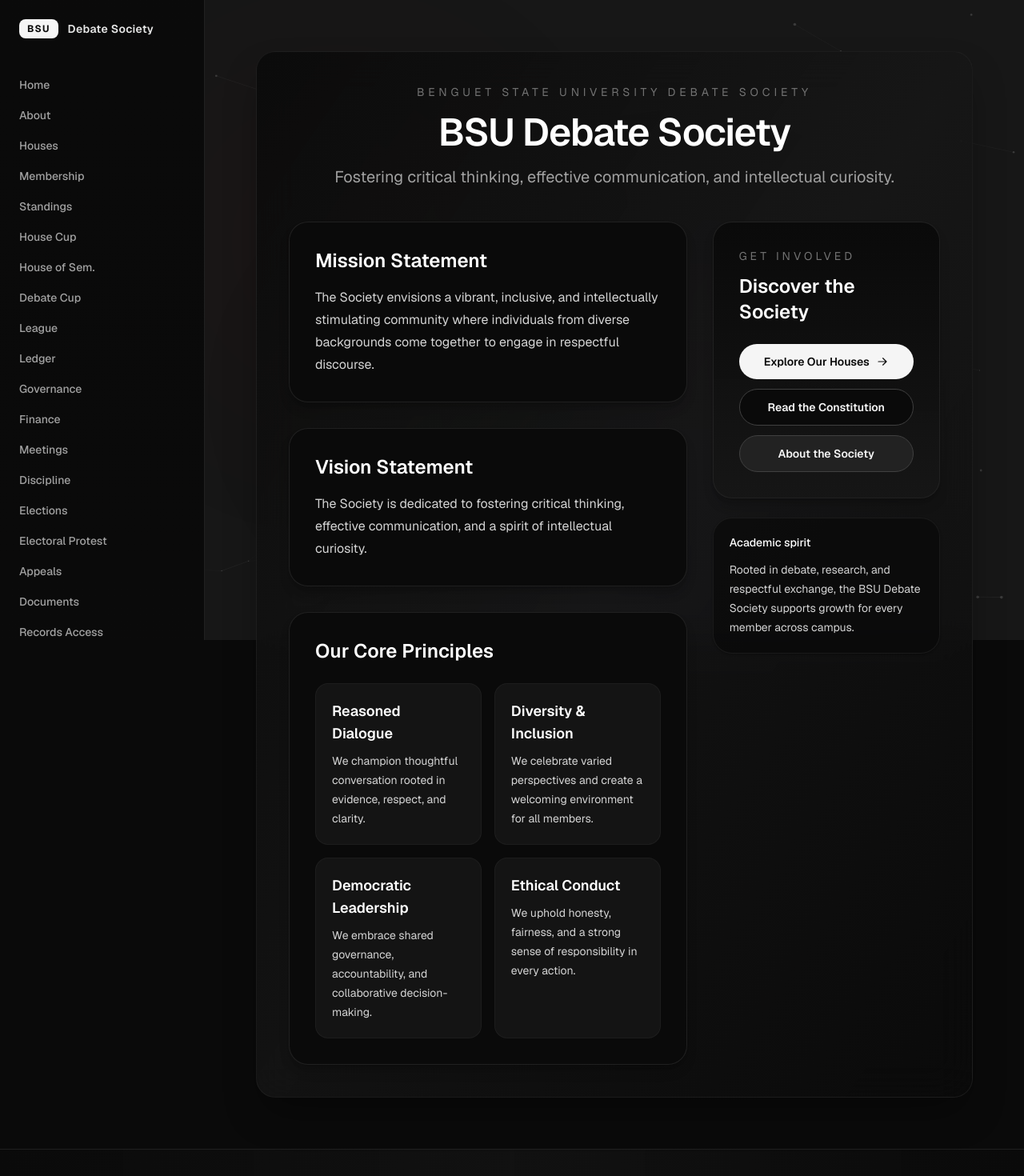
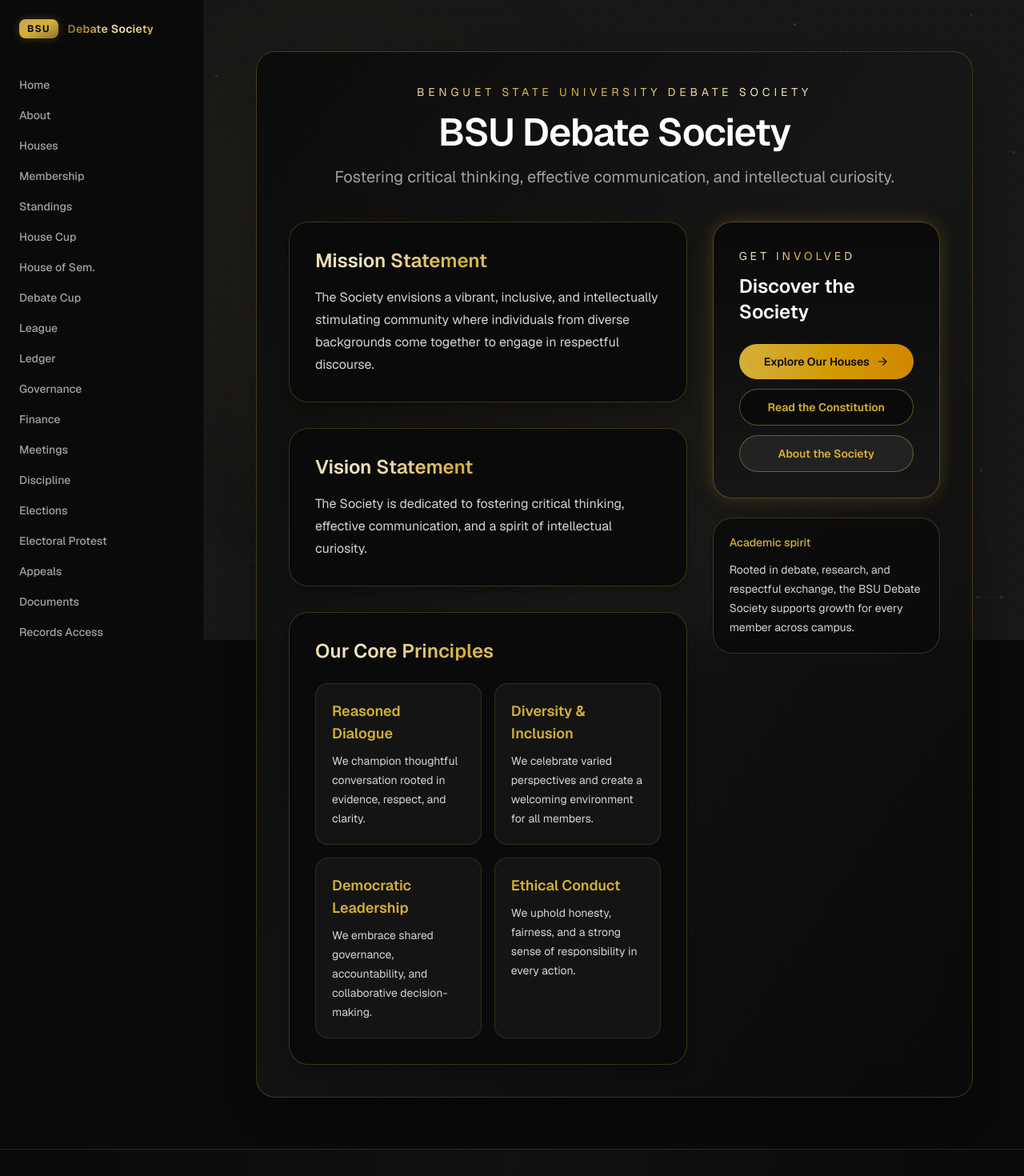
Before and after one commit to Brucejr777/bsu-debate-society, a Next.js app: page / in a window 1280 px wide. Shown: the top 1470 px of the page at 80% size. Built offline with nearby package versions, Linux system fonts and the light colour scheme.

Commit message:
gold and black theme

```diff
--- a/src/app/globals.css
+++ b/src/app/globals.css
@@ -21,6 +21,91 @@ body {
   -moz-osx-font-smoothing: grayscale;
 }
 
+/* ── Gold Shine Shimmer (True Metallic Gold) ── */
+@keyframes gold-shine {
+  0% { background-position: -200% center; }
+  100% { background-position: 200% center; }
+}
+
+.gold-shine {
+  background: linear-gradient(
+    90deg,
+    #8a7332 0%,
+    #b8962e 12%,
+    #e8d5a3 25%,
+    #f5e6c8 35%,
+    #d4af37 50%,
+    #f5e6c8 65%,
+    #e8d5a3 75%,
+    #b8962e 88%,
+    #8a7332 100%
+  );
+  background-size: 200% auto;
+  -webkit-background-clip: text;
+  background-clip: text;
+  -webkit-text-fill-color: transparent;
+  animation: gold-shine 5s linear infinite;
+}
+
+@keyframes gold-border-shine {
+  0% { background-position: 0% 50%; }
+  100% { background-position: 200% 50%; }
+}
+
+.gold-border-shine {
+  position: relative;
+  border: 2px solid transparent;
+  background-origin: border-box;
+  background-clip: padding-box, border-box;
+  background-image:
+    linear-gradient(var(--card-bg, #0a0a0a), var(--card-bg, #0a0a0a)),
+    linear-gradient(
+      90deg,
+      #7a6830,
+      #b8962e,
+      #e8d5a3,
+      #d4af37,
+      #e8d5a3,
+      #b8962e,
+      #7a6830
+    );
+  background-size: 100% 100%, 200% 100%;
+  animation: gold-border-shine 6s linear infinite;
+}
+
+/* ── Gold Pulse Glow ── */
+@keyframes gold-pulse {
+  0%, 100% { box-shadow: 0 0 5px rgba(184, 150, 46, 0.08); }
+  50% { box-shadow: 0 0 20px rgba(184, 150, 46, 0.2), 0 0 40px rgba(184, 150, 46, 0.08); }
+}
+
+.gold-glow {
+  animation: gold-pulse 4s ease-in-out infinite;
+}
+
+/* ── Silk Overlay ── */
+.silk-overlay {
+  position: fixed;
+  inset: 0;
+  z-index: 0;
+  pointer-events: none;
+  background-image:
+    repeating-linear-gradient(
+      0deg,
+      transparent,
+      transparent 2px,
+      rgba(184, 150, 46, 0.008) 2px,
+      rgba(184, 150, 46, 0.008) 4px
+    ),
+    repeating-linear-gradient(
+      90deg,
+      transparent,
+      transparent 2px,
+      rgba(184, 150, 46, 0.005) 2px,
+      rgba(184, 150, 46, 0.005) 4px
+    );
+}
+
 /* ── Scrollbar ── */
 ::-webkit-scrollbar {
   width: 8px;
@@ -31,12 +116,12 @@ body {
 }
 
 ::-webkit-scrollbar-thumb {
-  background: #404040;
+  background: linear-gradient(180deg, #8a7332, #b8962e, #8a7332);
   border-radius: 4px;
 }
 
 ::-webkit-scrollbar-thumb:hover {
-  background: #525252;
+  background: linear-gradient(180deg, #b8962e, #d4af37, #b8962e);
 }
 
 /* ── Animated Mesh Gradient Background ── */
@@ -51,61 +136,61 @@ body {
 .blob {
   position: absolute;
   border-radius: 50%;
-  filter: blur(100px);
-  opacity: 0.06;
+  filter: blur(120px);
+  opacity: 0.08;
   animation-timing-function: ease-in-out;
   animation-iteration-count: infinite;
 }
 
-/* Bathala red — top-left blob */
+/* Light gold — top-left blob */
 .blob-red {
   width: 600px;
   height: 600px;
   top: 5%;
   left: 5%;
-  background: radial-gradient(circle, #8b0000, transparent 70%);
+  background: radial-gradient(circle, #c5a44e, transparent 70%);
   animation: blob-move-1 20s infinite;
 }
 
-/* Laon blue — bottom-right blob */
+/* Metallic gold — bottom-right blob */
 .blob-blue {
   width: 550px;
   height: 550px;
   top: 55%;
   right: 5%;
-  background: radial-gradient(circle, #000b90, transparent 70%);
+  background: radial-gradient(circle, #b8962e, transparent 70%);
   animation: blob-move-2 25s infinite;
 }
 
-/* Kabunian purple — center blob */
+/* Warm gold — center blob */
 .blob-purple {
   width: 500px;
   height: 500px;
   top: 35%;
   left: 40%;
-  background: radial-gradient(circle, #280137, transparent 70%);
+  background: radial-gradient(circle, #d4af37, transparent 70%);
   animation: blob-move-3 22s infinite;
 }
 
-/* Manama green — bottom-left blob */
+/* Deep gold — bottom-left blob */
 .blob-green {
   width: 450px;
   height: 450px;
   bottom: 5%;
   left: 20%;
-  background: radial-gradient(circle, #006400, transparent 70%);
+  background: radial-gradient(circle, #8a7332, transparent 70%);
   animation: blob-move-4 28s infinite;
 }
 
 /* ── Selection ── */
 ::selection {
-  background-color: rgba(255, 255, 255, 0.15);
+  background-color: rgba(184, 150, 46, 0.25);
   color: #fff;
 }
 
 /* ── Focus Ring ── */
 :focus-visible {
-  outline: 2px solid rgba(255, 255, 255, 0.3);
+  outline: 2px solid rgba(184, 150, 46, 0.5);
   outline-offset: 2px;
   border-radius: 0.5rem;
 }
--- a/src/app/layout.tsx
+++ b/src/app/layout.tsx
@@ -39,6 +39,7 @@ export default function RootLayout({
           <div className="blob blob-purple" />
           <div className="blob blob-green" />
         </div>
+        <div className="silk-overlay" />
         <Navbar />
         <main className="flex-1 lg:pl-64">{children}</main>
         <Footer />
--- a/src/app/page.tsx
+++ b/src/app/page.tsx
@@ -1,10 +1,10 @@
 export default function Home() {
   return (
     <div className="mx-auto flex min-h-screen max-w-6xl flex-col justify-center px-6 py-16 sm:px-10 lg:px-16">
-      <section className="rounded-3xl border border-neutral-800/60 bg-gradient-to-br from-neutral-950/90 via-neutral-900/70 to-neutral-950/80 p-10 shadow-2xl shadow-black/40 backdrop-blur-xl">
+      <section className="rounded-3xl border border-[#b8962e]/30 bg-gradient-to-br from-neutral-950/90 via-neutral-900/70 to-neutral-950/80 p-10 shadow-2xl shadow-black/40 backdrop-blur-xl">
           <div className="space-y-10">
             <div className="space-y-4 text-center">
-              <p className="text-sm uppercase tracking-[0.35em] text-neutral-500">
+              <p className="gold-shine text-sm uppercase tracking-[0.35em]">
                 Benguet State University Debate Society
               </p>
               <h1 className="text-4xl font-semibold tracking-tight text-white sm:text-5xl">
@@ -17,43 +17,43 @@ export default function Home() {
 
             <div className="grid gap-8 lg:grid-cols-[1.4fr_0.8fr]">
               <div className="space-y-8">
-                <article className="group rounded-3xl border border-neutral-800/80 bg-neutral-950/90 p-8 shadow-lg shadow-black/20 transition-all duration-200 hover:border-neutral-700/80 hover:shadow-xl hover:shadow-black/30">
-                  <h2 className="text-2xl font-semibold text-white">Mission Statement</h2>
+                <article className="group rounded-3xl border border-[#b8962e]/30 bg-neutral-950/90 p-8 shadow-lg shadow-black/20 transition-all duration-200 hover:border-[#c5a44e]/50 hover:shadow-xl hover:shadow-[#b8962e]/10">
+                  <h2 className="gold-shine text-2xl font-semibold">Mission Statement</h2>
                   <p className="mt-4 text-base leading-7 text-neutral-300">
                     The Society envisions a vibrant, inclusive, and intellectually stimulating community where individuals from diverse backgrounds come together to engage in respectful discourse.
                   </p>
                 </article>
 
-                <article className="group rounded-3xl border border-neutral-800/80 bg-neutral-950/90 p-8 shadow-lg shadow-black/20 transition-all duration-200 hover:border-neutral-700/80 hover:shadow-xl hover:shadow-black/30">
-                  <h2 className="text-2xl font-semibold text-white">Vision Statement</h2>
+                <article className="group rounded-3xl border border-[#b8962e]/30 bg-neutral-950/90 p-8 shadow-lg shadow-black/20 transition-all duration-200 hover:border-[#c5a44e]/50 hover:shadow-xl hover:shadow-[#b8962e]/10">
+                  <h2 className="gold-shine text-2xl font-semibold">Vision Statement</h2>
                   <p className="mt-4 text-base leading-7 text-neutral-300">
                     The Society is dedicated to fostering critical thinking, effective communication, and a spirit of intellectual curiosity.
                   </p>
                 </article>
 
-                <div className="rounded-3xl border border-neutral-800/80 bg-neutral-950/90 p-8 shadow-lg shadow-black/20">
-                  <h2 className="text-2xl font-semibold text-white">Our Core Principles</h2>
+                <div className="rounded-3xl border border-[#b8962e]/30 bg-neutral-950/90 p-8 shadow-lg shadow-black/20">
+                  <h2 className="gold-shine text-2xl font-semibold">Our Core Principles</h2>
                   <div className="mt-6 grid gap-4 sm:grid-cols-2">
-                    <div className="group rounded-2xl border border-neutral-800/60 bg-neutral-900/80 p-5 transition-all duration-200 hover:border-neutral-700/80 hover:bg-neutral-900">
-                      <h3 className="text-lg font-semibold text-white">Reasoned Dialogue</h3>
+                    <div className="group rounded-2xl border border-[#b8962e]/20 bg-neutral-900/80 p-5 transition-all duration-200 hover:border-[#c5a44e]/40 hover:bg-neutral-900">
+                      <h3 className="text-lg font-semibold text-[#d4af37]">Reasoned Dialogue</h3>
                       <p className="mt-2 text-sm leading-6 text-neutral-300">
                         We champion thoughtful conversation rooted in evidence, respect, and clarity.
                       </p>
                     </div>
-                    <div className="group rounded-2xl border border-neutral-800/60 bg-neutral-900/80 p-5 transition-all duration-200 hover:border-neutral-700/80 hover:bg-neutral-900">
-                      <h3 className="text-lg font-semibold text-white">Diversity &amp; Inclusion</h3>
+                    <div className="group rounded-2xl border border-[#b8962e]/20 bg-neutral-900/80 p-5 transition-all duration-200 hover:border-[#c5a44e]/40 hover:bg-neutral-900">
+                      <h3 className="text-lg font-semibold text-[#d4af37]">Diversity &amp; Inclusion</h3>
                       <p className="mt-2 text-sm leading-6 text-neutral-300">
                         We celebrate varied perspectives and create a welcoming environment for all members.
                       </p>
                     </div>
-                    <div className="group rounded-2xl border border-neutral-800/60 bg-neutral-900/80 p-5 transition-all duration-200 hover:border-neutral-700/80 hover:bg-neutral-900">
-                      <h3 className="text-lg font-semibold text-white">Democratic Leadership</h3>
+                    <div className="group rounded-2xl border border-[#b8962e]/20 bg-neutral-900/80 p-5 transition-all duration-200 hover:border-[#c5a44e]/40 hover:bg-neutral-900">
+                      <h3 className="text-lg font-semibold text-[#d4af37]">Democratic Leadership</h3>
                       <p className="mt-2 text-sm leading-6 text-neutral-300">
                         We embrace shared governance, accountability, and collaborative decision-making.
                       </p>
                     </div>
-                    <div className="group rounded-2xl border border-neutral-800/60 bg-neutral-900/80 p-5 transition-all duration-200 hover:border-neutral-700/80 hover:bg-neutral-900">
-                      <h3 className="text-lg font-semibold text-white">Ethical Conduct</h3>
+                    <div className="group rounded-2xl border border-[#b8962e]/20 bg-neutral-900/80 p-5 transition-all duration-200 hover:border-[#c5a44e]/40 hover:bg-neutral-900">
+                      <h3 className="text-lg font-semibold text-[#d4af37]">Ethical Conduct</h3>
                       <p className="mt-2 text-sm leading-6 text-neutral-300">
                         We uphold honesty, fairness, and a strong sense of responsibility in every action.
                       </p>
@@ -63,17 +63,17 @@ export default function Home() {
               </div>
 
               <aside className="space-y-6">
-                <div className="rounded-3xl border border-neutral-800/80 bg-gradient-to-b from-neutral-950 to-neutral-900/90 p-8 shadow-lg shadow-black/20">
+                <div className="rounded-3xl border border-[#b8962e]/40 bg-gradient-to-b from-neutral-950 to-neutral-900/90 p-8 shadow-lg shadow-black/20 gold-glow">
                   <div className="space-y-6">
                     <div>
-                      <p className="text-sm uppercase tracking-[0.3em] text-neutral-500">Get involved</p>
+                      <p className="gold-shine text-sm uppercase tracking-[0.3em]">Get involved</p>
                       <h3 className="mt-3 text-2xl font-semibold text-white">Discover the Society</h3>
                     </div>
 
                     <div className="space-y-3">
                       <a
                         href="/houses"
-                        className="group inline-flex w-full items-center justify-center gap-2 rounded-full bg-neutral-100 px-6 py-3 text-sm font-semibold text-neutral-950 transition-all duration-200 hover:bg-white hover:shadow-lg hover:shadow-neutral-100/10"
+                        className="group inline-flex w-full items-center justify-center gap-2 rounded-full bg-gradient-to-r from-[#d4af37] to-yellow-600 px-6 py-3 text-sm font-semibold text-neutral-950 transition-all duration-200 hover:from-[#e8d5a3] hover:to-yellow-500 hover:shadow-lg hover:shadow-[#d4af37]/20"
                       >
                         Explore Our Houses
                         <svg xmlns="http://www.w3.org/2000/svg" viewBox="0 0 20 20" fill="currentColor" className="size-4 transition-transform group-hover:translate-x-0.5">
@@ -82,13 +82,13 @@ export default function Home() {
                       </a>
                       <a
                         href="/documents"
-                        className="group inline-flex w-full items-center justify-center gap-2 rounded-full border border-neutral-700 bg-neutral-950 px-6 py-3 text-sm font-semibold text-neutral-100 transition-all duration-200 hover:border-neutral-600 hover:bg-neutral-800/80"
+                        className="group inline-flex w-full items-center justify-center gap-2 rounded-full border border-[#b8962e]/50 bg-neutral-950 px-6 py-3 text-sm font-semibold text-[#d4af37] transition-all duration-200 hover:border-[#c5a44e] hover:bg-neutral-800/80"
                       >
                         Read the Constitution
                       </a>
                       <a
                         href="/about"
-                        className="group inline-flex w-full items-center justify-center rounded-full border border-neutral-700 bg-neutral-800/80 px-6 py-3 text-sm font-semibold text-neutral-100 transition-all duration-200 hover:border-neutral-600 hover:bg-neutral-700/80"
+                        className="group inline-flex w-full items-center justify-center rounded-full border border-[#b8962e]/50 bg-neutral-800/80 px-6 py-3 text-sm font-semibold text-[#d4af37] transition-all duration-200 hover:border-[#c5a44e] hover:bg-neutral-700/80"
                       >
                         About the Society
                       </a>
@@ -96,8 +96,8 @@ export default function Home() {
                   </div>
                 </div>
 
-                <div className="rounded-3xl border border-neutral-800/60 bg-neutral-950/80 p-5 shadow-sm shadow-black/20">
-                  <p className="text-sm font-medium text-white">Academic spirit</p>
+                <div className="rounded-3xl border border-[#b8962e]/30 bg-neutral-950/80 p-5 shadow-sm shadow-black/20">
+                  <p className="text-sm font-medium text-[#d4af37]">Academic spirit</p>
                   <p className="mt-3 text-sm leading-6 text-neutral-300">
                     Rooted in debate, research, and respectful exchange, the BSU Debate Society supports growth for every member across campus.
                   </p>
--- a/src/components/Footer.tsx
+++ b/src/components/Footer.tsx
@@ -1,17 +1,17 @@
 export default function Footer() {
   return (
-    <footer className="border-t border-neutral-800/80 bg-gradient-to-r from-neutral-950 via-neutral-900/60 to-neutral-950 lg:pl-64">
+    <footer className="border-t border-[#b8962e]/20 bg-gradient-to-r from-neutral-950 via-neutral-900/60 to-neutral-950 lg:pl-64">
       <div className="mx-auto max-w-6xl px-6 py-8 sm:px-10 lg:px-16">
         <div className="flex flex-col items-center gap-4 text-center sm:flex-row sm:justify-between sm:text-left">
           <div className="space-y-1">
-            <p className="text-sm font-medium text-neutral-300">
+            <p className="gold-shine text-sm font-semibold">
               BSU Debate Society
             </p>
             <p className="text-xs text-neutral-500">
               &copy; {new Date().getFullYear()} Benguet State University Debate Society. All rights reserved.
             </p>
           </div>
-          <p className="text-xs italic text-neutral-500 sm:max-w-xs">
+          <p className="text-xs italic text-[#b8962e]/50 sm:max-w-xs">
             &quot;Reasoned dialogue rooted in evidence, respect, and clarity.&quot;
           </p>
         </div>
--- a/src/components/Navbar.tsx
+++ b/src/components/Navbar.tsx
@@ -60,9 +60,9 @@ function NavLinks({ onClick }: { onClick?: () => void }) {
           key={link.href}
           href={link.href}
           onClick={onClick}
-          className="block rounded-lg px-3 py-2 text-sm font-medium text-neutral-400 transition-all hover:bg-neutral-800/80 hover:text-white"
+          className="group block rounded-lg px-3 py-2 text-sm font-medium text-neutral-400 transition-all hover:bg-neutral-800/80"
         >
-          {link.label}
+          <span className="transition-colors group-hover:text-[#d4af37]">{link.label}</span>
         </a>
       ))}
     </>
@@ -73,18 +73,18 @@ function AdminSection({ onClick }: { onClick?: () => void }) {
   const [adminOpen, setAdminOpen] = useState(false);
 
   return (
-    <div className="mt-2 pt-2 border-t border-neutral-800/80">
+    <div className="mt-2 pt-2 border-t border-[#b8962e]/20">
       <button
         type="button"
         onClick={() => setAdminOpen((prev) => !prev)}
-        className="flex w-full items-center justify-between rounded-lg px-3 py-2 text-sm font-medium text-neutral-400 transition-all hover:bg-neutral-800/80 hover:text-white"
+        className="group flex w-full items-center justify-between rounded-lg px-3 py-2 text-sm font-medium text-neutral-400 transition-all hover:bg-neutral-800/80"
       >
-        <span>Admin</span>
+        <span className="transition-colors group-hover:text-[#d4af37]">Admin</span>
         <svg
           xmlns="http://www.w3.org/2000/svg"
           viewBox="0 0 20 20"
           fill="currentColor"
-          className={`size-4 transition-transform ${adminOpen ? "rotate-180" : ""}`}
+          className={`size-4 text-[#b8962e] transition-transform ${adminOpen ? "rotate-180" : ""}`}
         >
           <path
             fillRule="evenodd"
@@ -100,9 +100,9 @@ function AdminSection({ onClick }: { onClick?: () => void }) {
               key={link.href}
               href={link.href}
               onClick={onClick}
-              className="block rounded-lg px-3 py-2 text-xs font-medium text-neutral-500 transition-all hover:bg-neutral-800/80 hover:text-white"
+              className="group block rounded-lg px-3 py-2 text-xs font-medium text-neutral-500 transition-all hover:bg-neutral-800/80"
             >
-              {link.label}
+              <span className="transition-colors group-hover:text-[#d4af37]">{link.label}</span>
             </a>
           ))}
         </div>
@@ -122,10 +122,10 @@ export default function Navbar() {
       >
         {/* Brand */}
         <a href="/" className="group flex items-center gap-3 px-6 py-6">
-          <span className="rounded-lg bg-neutral-100 px-2.5 py-1 text-xs font-bold tracking-widest text-neutral-950 transition-transform group-hover:scale-105">
+          <span className="rounded-lg bg-gradient-to-br from-[#c5a44e] via-[#d4af37] to-[#8a7332] px-2.5 py-1 text-xs font-bold tracking-widest text-neutral-950 transition-transform group-hover:scale-105 shadow-[0_0_12px_rgba(184,150,46,0.3)]">
             BSU
           </span>
-          <span className="text-sm font-semibold tracking-wide text-white/90 transition-colors group-hover:text-white">
+          <span className="gold-shine text-sm font-semibold tracking-wide">
             Debate Society
           </span>
         </a>
@@ -141,11 +141,13 @@ export default function Navbar() {
       <header className="sticky top-0 z-50 border-b border-neutral-800/80 bg-gradient-to-r from-neutral-950/95 via-neutral-900/95 to-neutral-950/95 backdrop-blur-xl lg:hidden">
         <nav className="mx-auto flex max-w-6xl items-center justify-between px-6 py-4 sm:px-10">
           {/* Logo */}
-          <a href="/" className="flex items-center gap-3 text-sm font-semibold text-white">
-            <span className="rounded-lg bg-neutral-100 px-2.5 py-1 text-xs font-bold tracking-widest text-neutral-950 transition-transform hover:scale-105">
+          <a href="/" className="flex items-center gap-3 text-sm font-semibold">
+            <span className="rounded-lg bg-gradient-to-br from-[#c5a44e] via-[#d4af37] to-[#8a7332] px-2.5 py-1 text-xs font-bold tracking-widest text-neutral-950 transition-transform hover:scale-105 shadow-[0_0_12px_rgba(184,150,46,0.3)]">
               BSU
             </span>
-            <span className="tracking-wide">Debate Society</span>
+            <span className="gold-shine tracking-wide">
+              Debate Society
+            </span>
           </a>
 
           {/* Hamburger */}
--- a/src/components/NetworkBackground.tsx
+++ b/src/components/NetworkBackground.tsx
@@ -64,7 +64,7 @@ export default function NetworkBackground() {
       }
 
       // Draw connections (the net)
-      ctx.strokeStyle = "rgba(255, 255, 255, 0.06)";
+      ctx.strokeStyle = "rgba(212, 175, 55, 0.06)";
       ctx.lineWidth = 0.5;
 
       for (let i = 0; i < particles.length; i++) {
@@ -74,8 +74,8 @@ export default function NetworkBackground() {
           const dist = Math.sqrt(dx * dx + dy * dy);
 
           if (dist < maxDist) {
-            const alpha = (1 - dist / maxDist) * 0.12;
-            ctx.strokeStyle = `rgba(255, 255, 255, ${alpha})`;
+            const alpha = (1 - dist / maxDist) * 0.14;
+            ctx.strokeStyle = `rgba(212, 175, 55, ${alpha})`;
             ctx.beginPath();
             ctx.moveTo(particles[i].x, particles[i].y);
             ctx.lineTo(particles[j].x, particles[j].y);
@@ -88,7 +88,7 @@ export default function NetworkBackground() {
       for (const p of particles) {
         ctx.beginPath();
         ctx.arc(p.x, p.y, p.radius, 0, Math.PI * 2);
-        ctx.fillStyle = "rgba(255, 255, 255, 0.15)";
+        ctx.fillStyle = "rgba(212, 175, 55, 0.18)";
         ctx.fill();
       }
 
```
Also changed, not shown: .qwen/settings.json.
